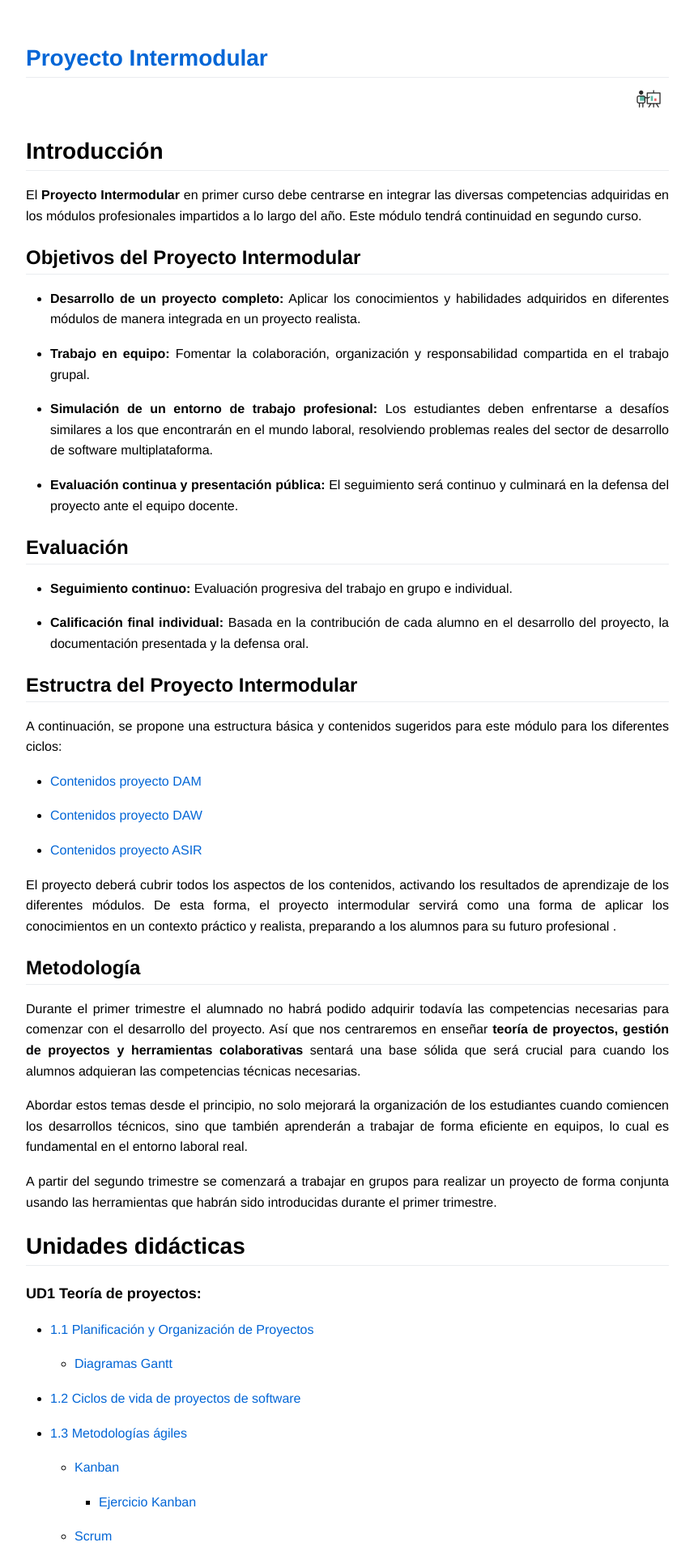
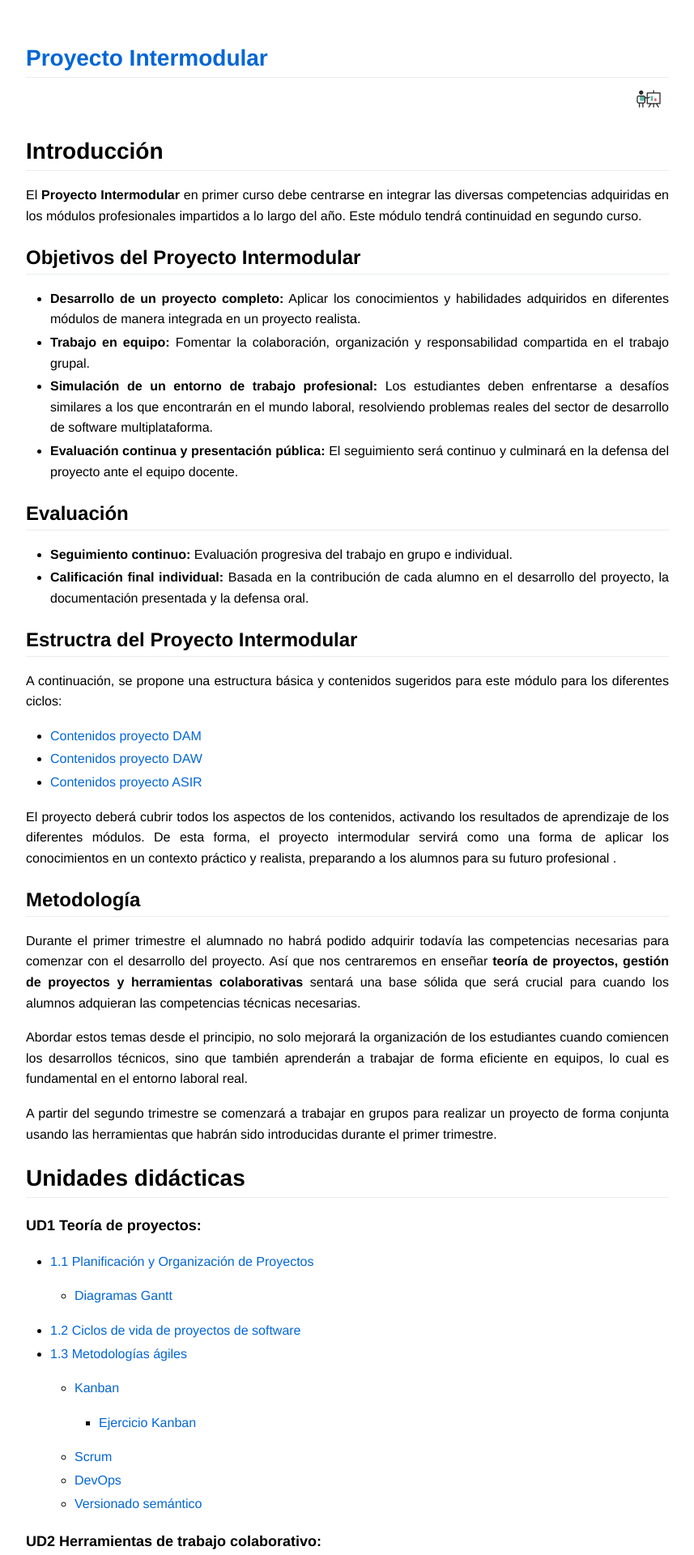
Before and after one commit to fperezIES/proyecto, a Jekyll site: the page built from index.md, in a window 1280 px wide. Shown: the top 1920 px of the page at 81% size, without its empty margins (211-1068 px from the left). Built offline with Jekyll 4.4.1, drawn with Linux system fonts in a browser that asks for light colours; our own code applies the rules of GitHub Pages for plain Markdown files.

Commit message:
Corregido estilo de listas.

```diff
--- a/css/github.css
+++ b/css/github.css
@@ -82,7 +82,7 @@
 }
 
 /* Márgenes comunes */
-p, blockquote, ul, ol, dl, li, table, pre {
+p, blockquote, ul, ol, dl, table, pre {
   margin: 17px 0;
 }
 
@@ -92,6 +92,9 @@
 }
 ul :first-child, ol :first-child {
   margin-top: 0;
+}
+li{
+  margin: 3px 0;
 }
 
 /* Estilo de blockquote */
```
